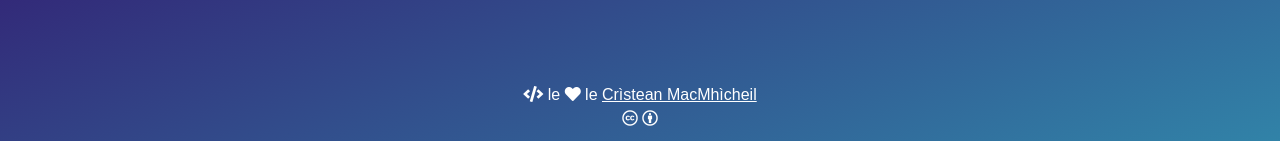
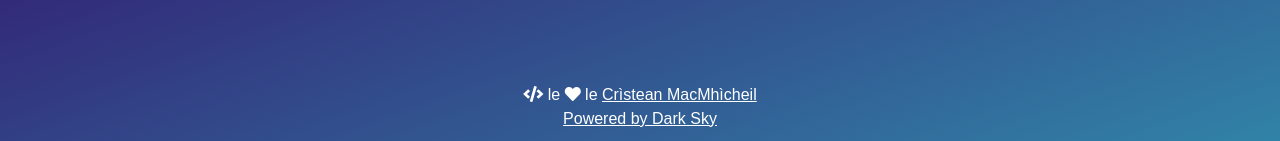
Before and after one commit to angeidheal/aimsir, a Jekyll site: the page built from index.html, in a window 1280 px wide. Shown: the part 1135-1276 px from the top of the page. Built offline with Jekyll 4.4.1, drawn with Linux system fonts in a browser that asks for light colours; nearby versions of some CDN libraries; a script that is not in the unit is left out.

Commit message:
Update footer.html

```diff
--- a/_includes/footer.html
+++ b/_includes/footer.html
@@ -1,6 +1,6 @@
 <div class="footer">
   <span class="nav-link">
     <i class="fa fa-code"></i> le <i class="fa fa-heart"></i> le <a href="https://github.com/GeidhUK/GeidhUK.github.io/" title="Stòr Github Chrìstein MhicMhìcheil | Chris Mitchell's Github Repository">Crìstean MacMhìcheil</a><br/>
-    <i class="fab fa-creative-commons"></i> <i class="fab fa-creative-commons-by"></i>
+    <a href="https://darksky.net/poweredby/" title="Powered by Dark Sky">Powered by Dark Sky</a>
   </span>
 </div>
```
